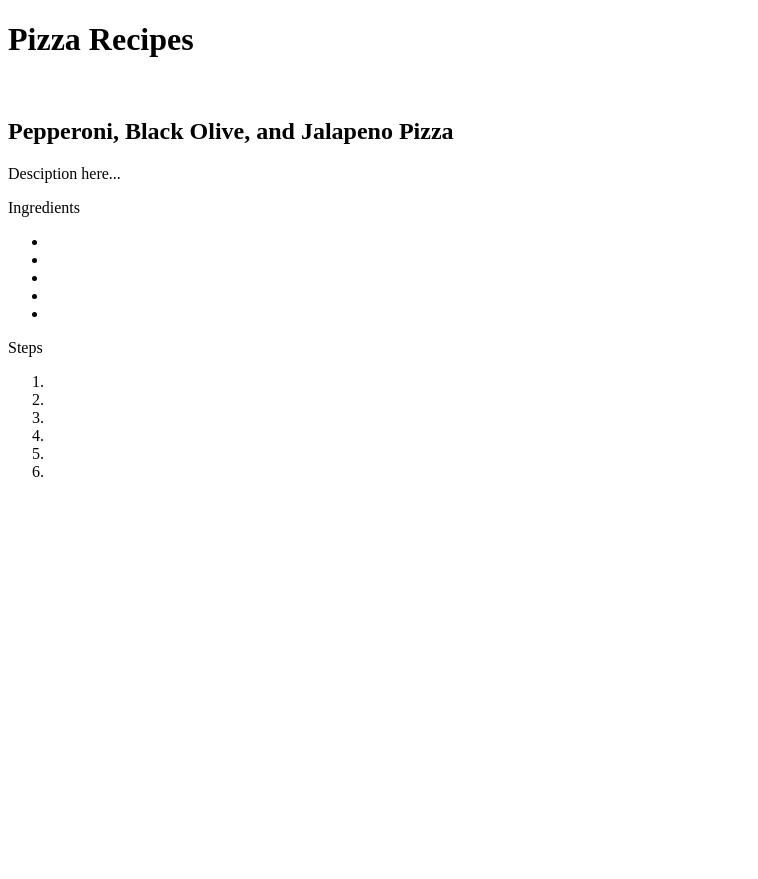
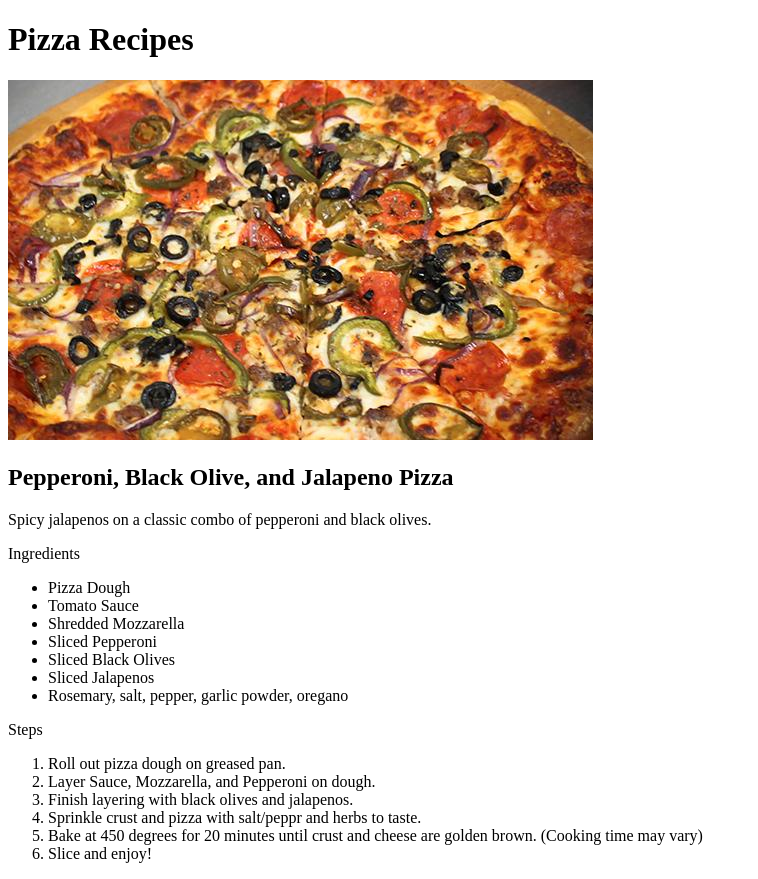
Before and after one commit to clarge/odin-recipes, a plain HTML site: page recipes/pizza.html in a window 1280 px wide. Shown: the whole page, without its empty margins (0-758 px from the left). Before the commit the page ends 800 px from the top, so only its background shows below. Drawn offline with Linux system fonts and the light colour scheme.

Commit message:
Updates to pizza.html

```diff
--- a/recipes/pizza.html
+++ b/recipes/pizza.html
@@ -6,25 +6,27 @@
 </head>
 <body>
     <h1>Pizza Recipes</h1>
-    <img src="" alt="">
+    <img src="../img/pizza.jpg" alt="Pepperoni black olive and japaneo pizza">
     <h2>Pepperoni, Black Olive, and Jalapeno Pizza</h2>
-    <p>Desciption here...</p>
+    <p>Spicy jalapenos on a classic combo of pepperoni and black olives.</p>
     <p>Ingredients</p>
     <ul>
-        <li></li>
-        <li></li>
-        <li></li>
-        <li></li>
-        <li></li>
+        <li>Pizza Dough</li>
+        <li>Tomato Sauce</li>
+        <li>Shredded Mozzarella</li>
+        <li>Sliced Pepperoni</li>
+        <li>Sliced Black Olives</li>
+        <li>Sliced Jalapenos</li>
+        <li>Rosemary, salt, pepper, garlic powder, oregano</li>
     </ul>
     <p>Steps</p>
     <ol>
-        <li></li>
-        <li></li>
-        <li></li>
-        <li></li>
-        <li></li>
-        <li></li>
+        <li>Roll out pizza dough on greased pan.</li>
+        <li>Layer Sauce, Mozzarella, and Pepperoni on dough.</li>
+        <li>Finish layering with black olives and jalapenos.</li>
+        <li>Sprinkle crust and pizza with salt/peppr and herbs to taste.</li>
+        <li>Bake at 450 degrees for 20 minutes until crust and cheese are golden brown. (Cooking time may vary)</li>
+        <li>Slice and enjoy!</li>
     </ol>
 
 </body>
```
Also changed, not shown: img/pizza.jpg (added).
